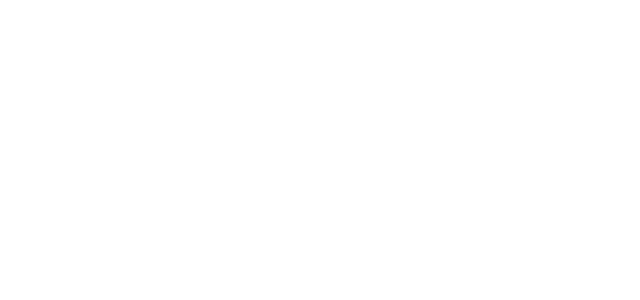
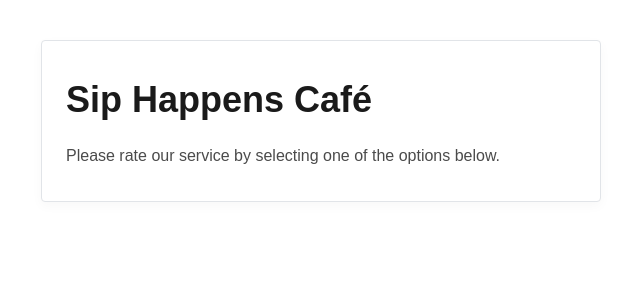
Before and after one commit to Sergii-Taran/02-react-cafe, a React (Vite) app: page / in a window 1280 px wide. Shown: the top 300 px of the page, without its empty margins (319-959 px from the left). Built offline with nearby package versions, Linux system fonts and the light colour scheme.

Commit message:
feat: add CafeInfo component

```diff
--- a/src/components/App/App.tsx
+++ b/src/components/App/App.tsx
@@ -1,5 +1,10 @@
-import styles from './App.module.css';
+import css from './App.module.css';
+import CafeInfo from '../CafeInfo/CafeInfo';
 
 export default function App() {
-  return <div className={styles.app}></div>;
+  return (
+    <div className={css.app}>
+      <CafeInfo />
+    </div>
+  );
 }
--- a/src/components/CafeInfo/CafeInfo.tsx
+++ b/src/components/CafeInfo/CafeInfo.tsx
@@ -1 +1,12 @@
-import styles from './CafeInfo.module.css';
+import css from './CafeInfo.module.css';
+
+export default function CafeInfo() {
+  return (
+    <div className={css.container}>
+      <h1 className={css.title}>Sip Happens Café</h1>
+      <p className={css.description}>
+        Please rate our service by selecting one of the options below.
+      </p>
+    </div>
+  );
+}
```
